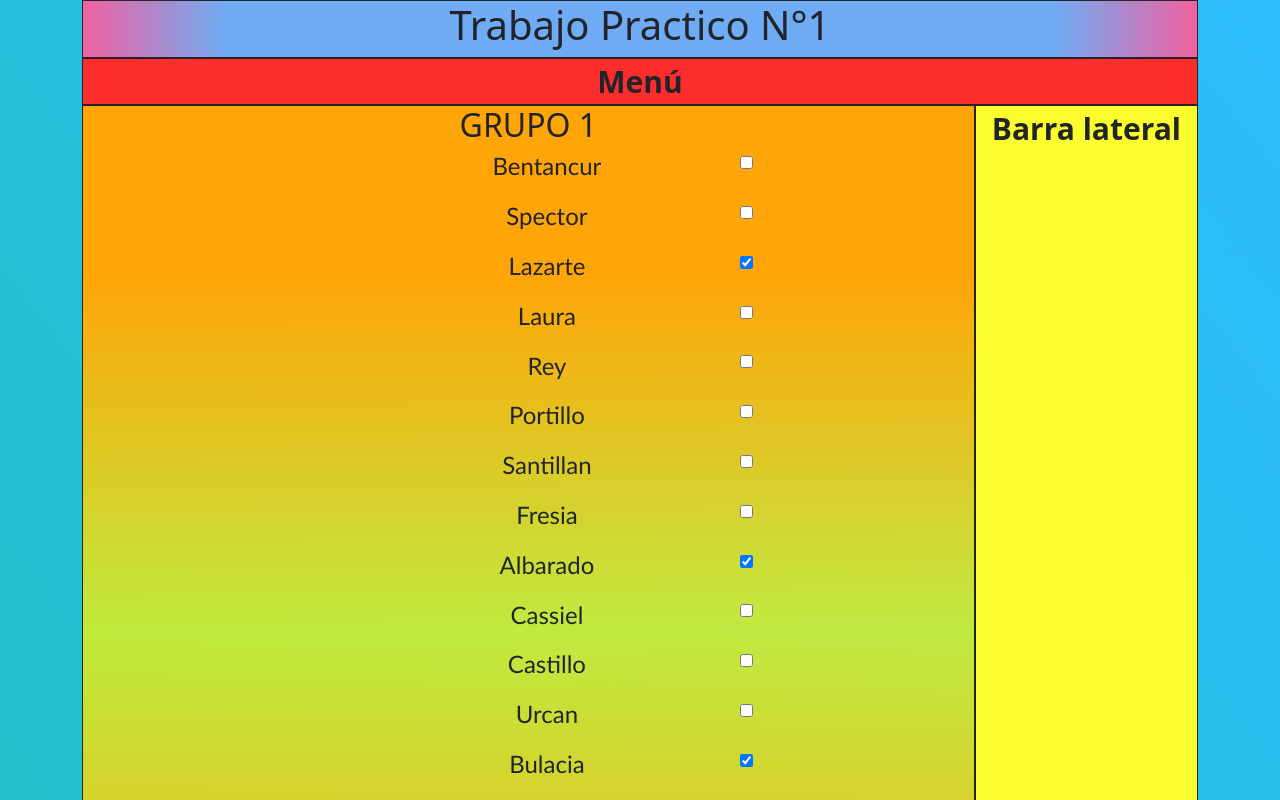
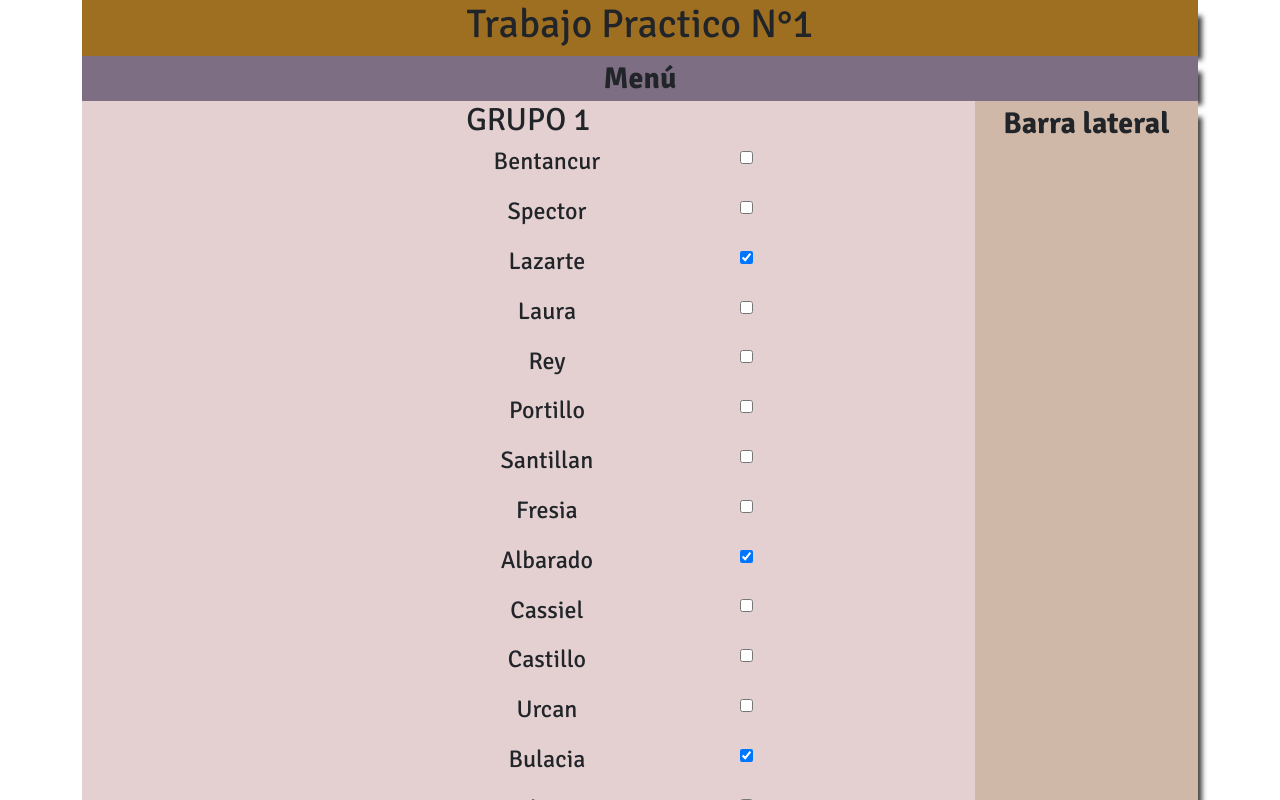
Before and after one commit to AndresBulacia/bulacia-williams-albarado-lazarte, a React (Create React App) app: page / in a window 1280 px wide. Shown: the top 800 px of the page. Built offline with nearby package versions, Linux system fonts and the light colour scheme.

Commit message:
paleta y sombras

```diff
--- a/src/components/Grupos.js
+++ b/src/components/Grupos.js
@@ -7,7 +7,7 @@ const Grupos = () => {
       alumnos: [
         { id: 1 , nombre: 'Bentancur'},
         { id: 2 , nombre: 'Spector'},
-        {id:  3, nombre: 'Lazarte'},
+        { id:  3, nombre: 'Lazarte'},
         { id: 4, nombre: 'Laura' },
         { id: 5, nombre: 'Rey' },
         { id: 6, nombre: 'Portillo' },
--- a/src/components/index.css
+++ b/src/components/index.css
@@ -1,7 +1,13 @@
+@import url('https://fonts.googleapis.com/css2?family=Signika:wght@400;700&display=swap');
+
+
+*{
+    font-family: 'Signika', sans-serif;
+}
+
+
 body{
-    background: rgb(34,193,195);
-    background: linear-gradient(52deg, rgba(34,193,195,1) 0%, rgba(45,189,253,1) 100%);
-    font-family: 'Gill Sans', 'Gill Sans MT', Calibri, 'Trebuchet MS', sans-serif;
+    background: #537188;
 }
 
 .container{
@@ -14,30 +20,33 @@ body{
     grid-template-rows: auto auto;
 }
 .item{
-    border: 1px solid;
+    border: 1px none;
     font-size: 30px;
     font-weight: bold;
     text-align: center;
+    -webkit-box-shadow: 10px 10px 5px -6px rgba(0,0,0,0.75);
+-moz-box-shadow: 10px 10px 5px -6px rgba(0,0,0,0.75);
+box-shadow: 10px 10px 5px -6px rgba(0,0,0,0.75);
 }
 
 .c1{
     grid-area: cabecera;
-    background: radial-gradient(circle, rgba(111,172,245,1) 74%, rgba(240,98,160,1) 100%);
+    background-color: #9E6F21;
 }
 
 .c2{
     grid-area: menu;
-    background-color: #fd2d2d;
+    background-color: #7D6E83;
 }
 
 .c3{
     grid-area: contenido;
-    background: linear-gradient(0deg, rgba(255,165,8,1) 4%, rgba(255,252,0,0.7091211484593838) 50%, rgba(255,165,8,1) 84%);
+    background: #E4D0D0;
 }
 
 .c4{
     grid-area: lateral;
-    background-color: #fcfd2d;
+    background-color: #D0B8A8;
 }
 
 .c5{
@@ -51,7 +60,6 @@ body{
 }
 
 .h4-grupos{
-    font-family: 'Gill Sans', 'Gill Sans MT', Calibri, 'Trebuchet MS', sans-serif;
     font-weight: 400;
     margin-left: 5px;
 }
```
